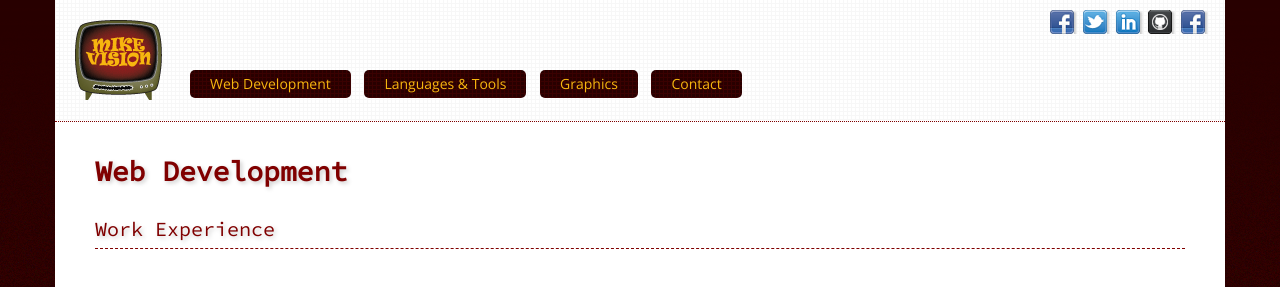
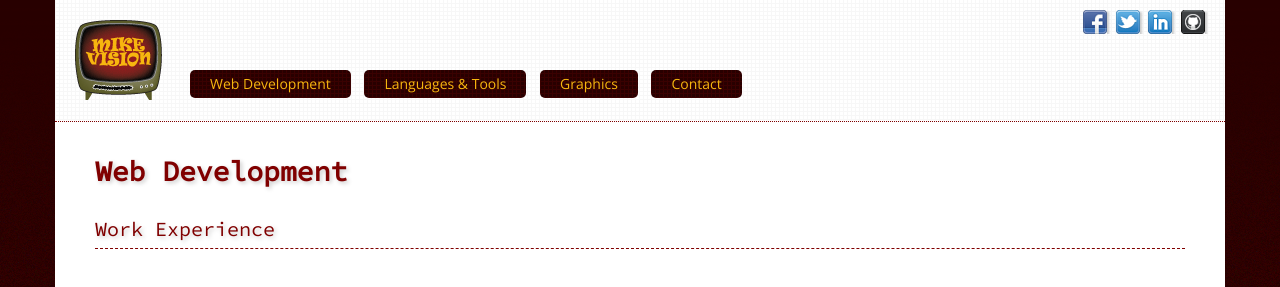
Before and after one commit to akshaypatel67/mikevision, a PHP site: page / in a window 1280 px wide. Shown: the top 287 px of the page. Run offline with PHP 8.4, Linux system fonts and the light colour scheme; some libraries are stand-ins or nearby versions.

Commit message:
Removed forrst icon

```diff
--- a/index.php
+++ b/index.php
@@ -63,7 +63,6 @@ $publickey = "YOUR_PUBLIC_KEY";
         <li class="twitter"><a href="https://twitter.com/Mike_Scarchilli" rel="external"></a></li>
         <li class="linkedin"><a href="https://www.linkedin.com/in/mscarchilli" rel="external"></a></li>
         <li class="github"><a href="https://github.com/mscarchilli" rel="external"></a></li>
-        <li class="forrst"><a href="http://forrst.com/people/MikeVision" rel="external"></a></li>
       </ul>
     </div>
   </header>
```
